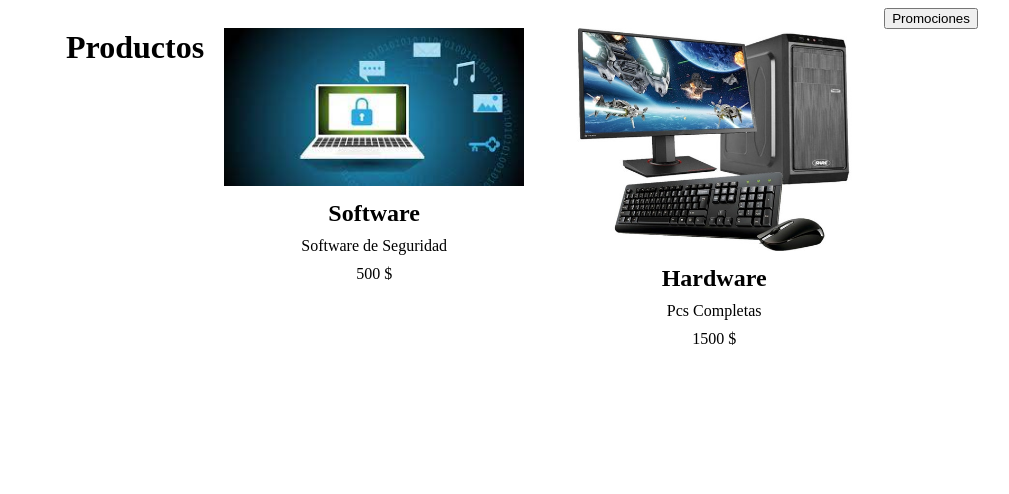
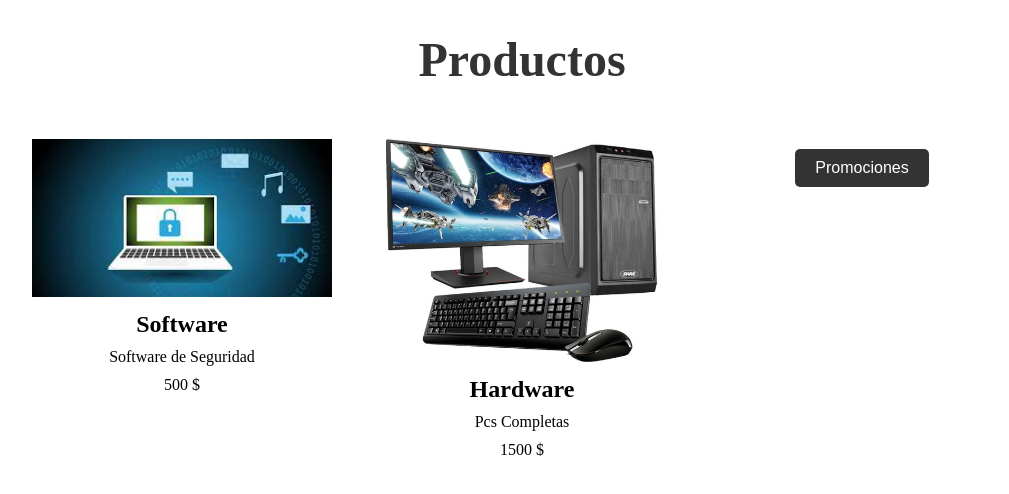
Before and after one commit to brayUab/examen.github.io, a plain HTML site: page producto.html in a window 1280 px wide. Shown: the whole page, without its empty margins (118-1127 px from the left). Drawn offline with Linux system fonts and the light colour scheme.

Commit message:
Pablo
Ter

```diff
--- a/Producto.css
+++ b/Producto.css
@@ -35,3 +35,16 @@
     margin: 10px 0;
     cursor: pointer;
   }
+  h1 {
+    font-size: 3rem;
+    color: #333;
+    text-align: center;
+  }
+  #miBoton {
+    background-color: #333;
+    color: #fff;
+    padding: 10px 20px;
+    border-radius: 5px;
+    font-size: 1rem;
+    cursor: pointer;
+  }
--- /dev/null
+++ b/Productos.js
@@ -0,0 +1,5 @@
+function mostrarAlerta() {
+    alert("Tenemos Descuentos!");
+  }
+
+  document.getElementById("miBoton").onclick = mostrarAlerta;
--- a/producto.html
+++ b/producto.html
@@ -5,8 +5,8 @@
     <link rel="stylesheet" type="text/css" href="Producto.css">
   </head>
   <body>
+    <h1>Productos</h1>
     <div class="contenedor-productos">
-        <h1>Productos</h1>
       <div class="producto">
         <img src="Imagen/Seguro.jfif" alt="Producto 1">
         <h3>Software</h3>
@@ -19,14 +19,10 @@
         <p>Pcs Completas</p>
         <p>1500 $</p>
       </div>
-      <div>
-        <button onclick="mostrarAlerta()">Promociones</button>
-        <script>
-        function mostrarAlerta() {
-            alert("Tenemos Descuentos!");
-        }
-        </script>
+      <div class="producto">
+        <button id="miBoton">Promociones</button>
       </div>
     </div>
+    <script src="Productos.js"></script>
   </body>
 </html>
```
